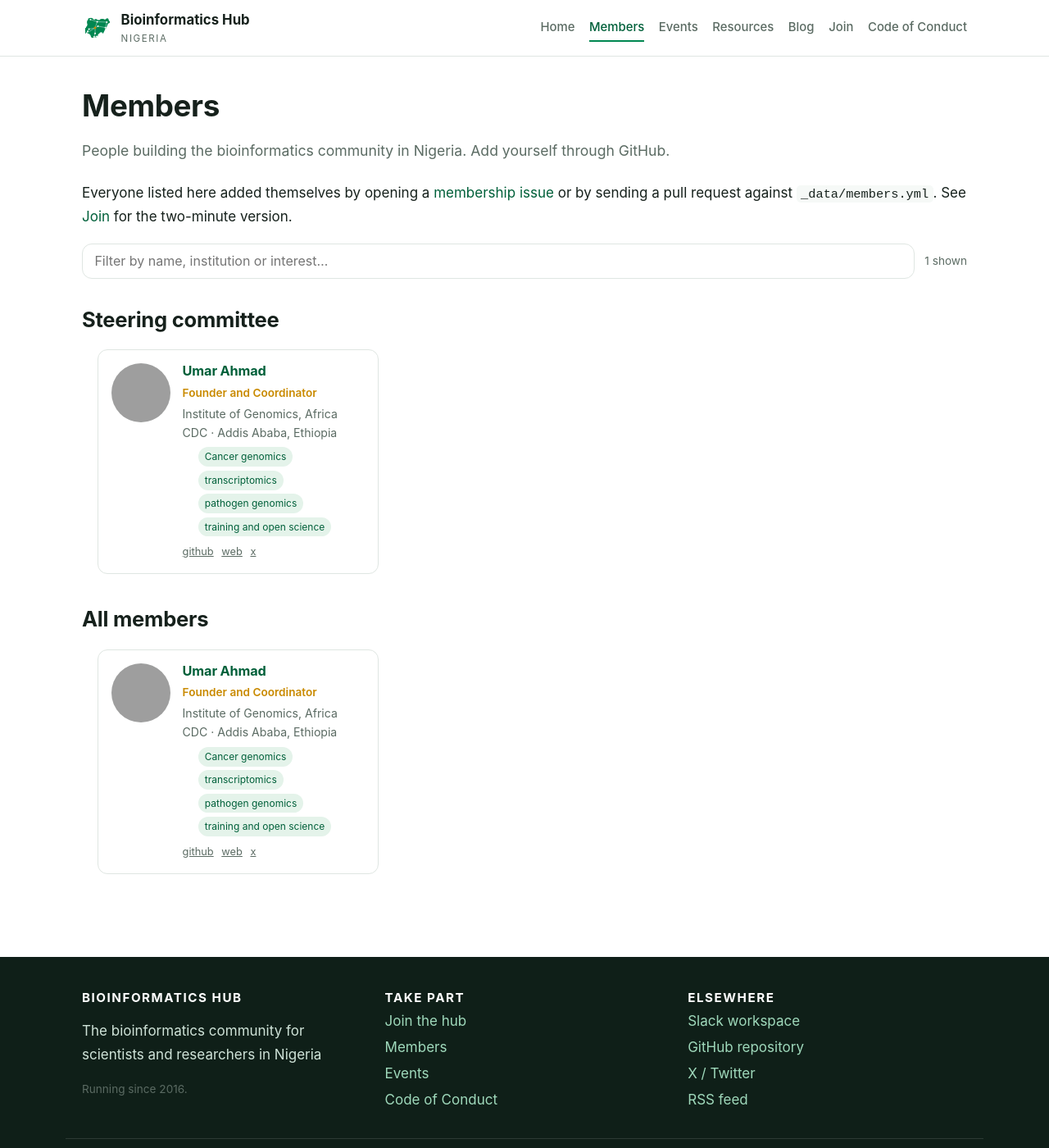
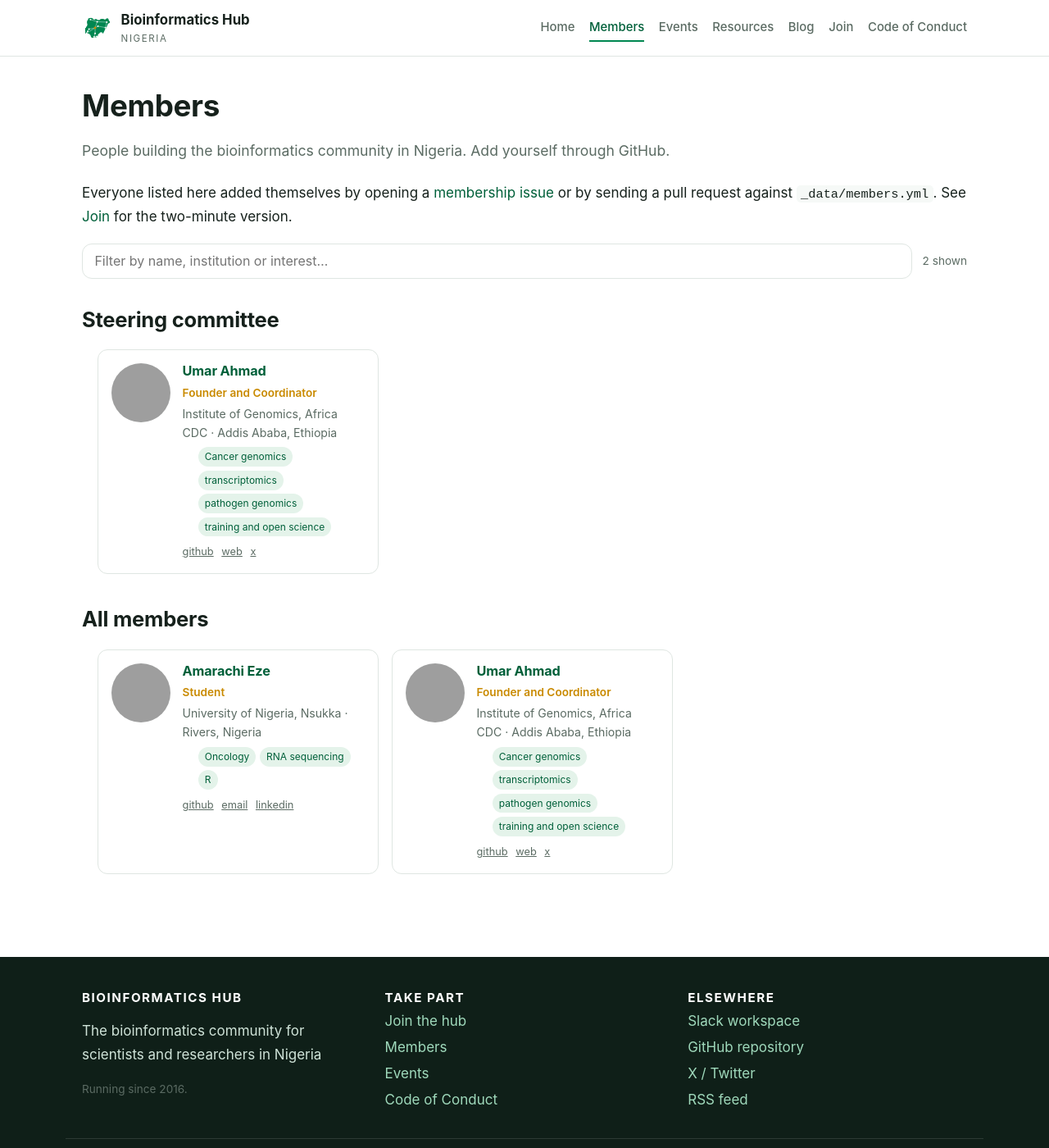
Before and after one commit to GOA14/bioinformaticshub.github.io, a Jekyll site: the page built from members.md, in a window 1280 px wide and 1400 px high. Shown: the whole window at 82% size. Built offline with Jekyll 4.4.1, drawn with Linux system fonts in a browser that asks for light colours; grey boxes are pictures that could not be loaded.

Commit message:
Added Amarachi Eze (@Amazing-ama) in members.yml (#13)

```diff
--- a/_data/members.yml
+++ b/_data/members.yml
@@ -29,6 +29,7 @@
 # Entries are kept sorted by surname within each group. Keep the field order
 # above so that diffs stay readable.
 # ---------------------------------------------------------------------------
+
 - name: Umar Ahmad
   github: babasaraki
   institution: Institute of Genomics, Africa CDC
@@ -39,6 +40,17 @@
   website: https://africacdc.org
   twitter: babasaraky
   joined: 2016-01-01
+
+- name: Amarachi Eze
+  github: Amazing-ama
+  institution: University of Nigeria, Nsukka
+  interests: Oncology, RNA sequencing, R
+  role: Student
+  location: Rivers, Nigeria
+  email: aeamarachi@gmail.com
+  linkedin: amarachi-eze-986554219
+  joined: 2026-11-18
+
 # --- Copy the block below, fill it in, and delete the leading "# " ----------
 # - name: Your Name
 #   github: your-github-username
```
